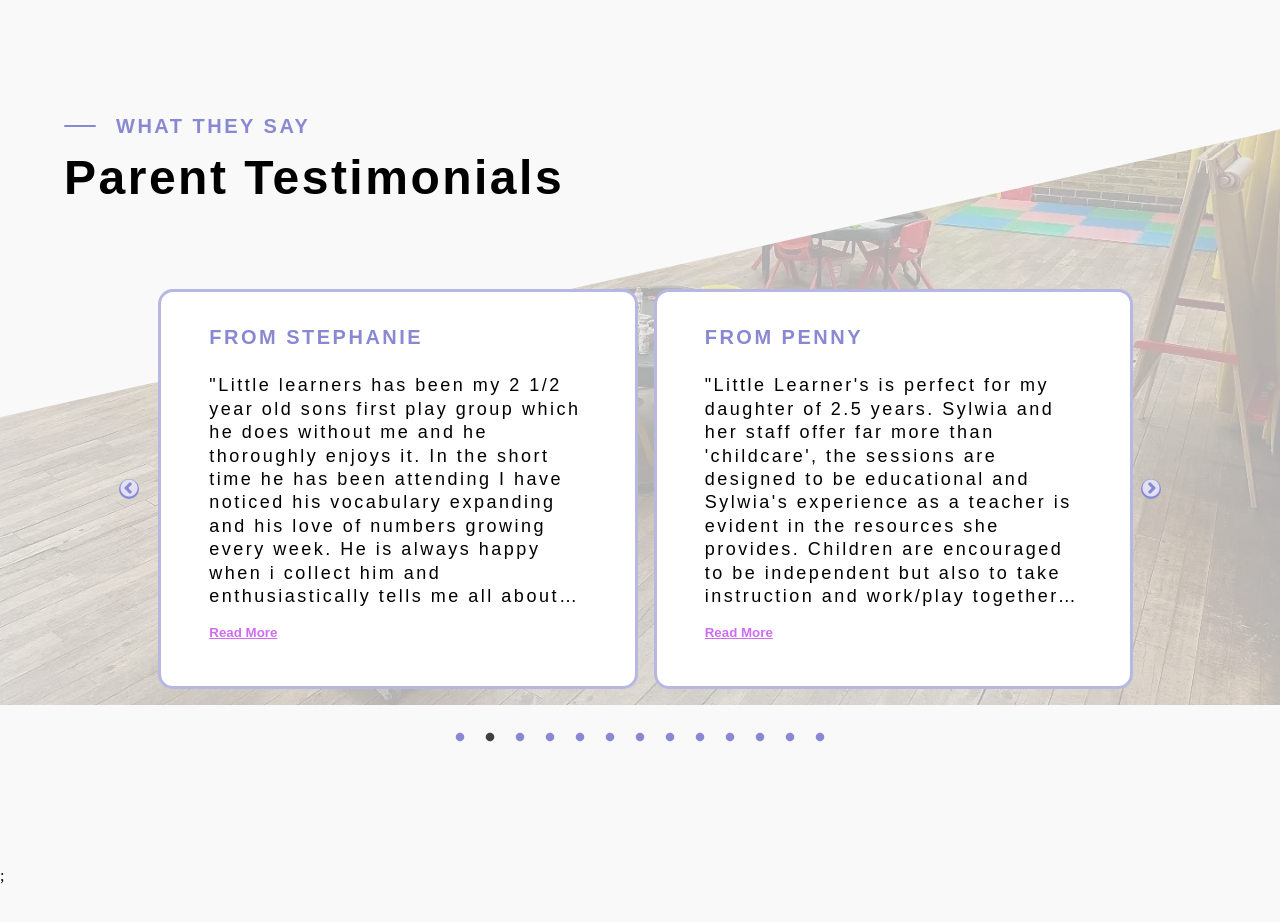
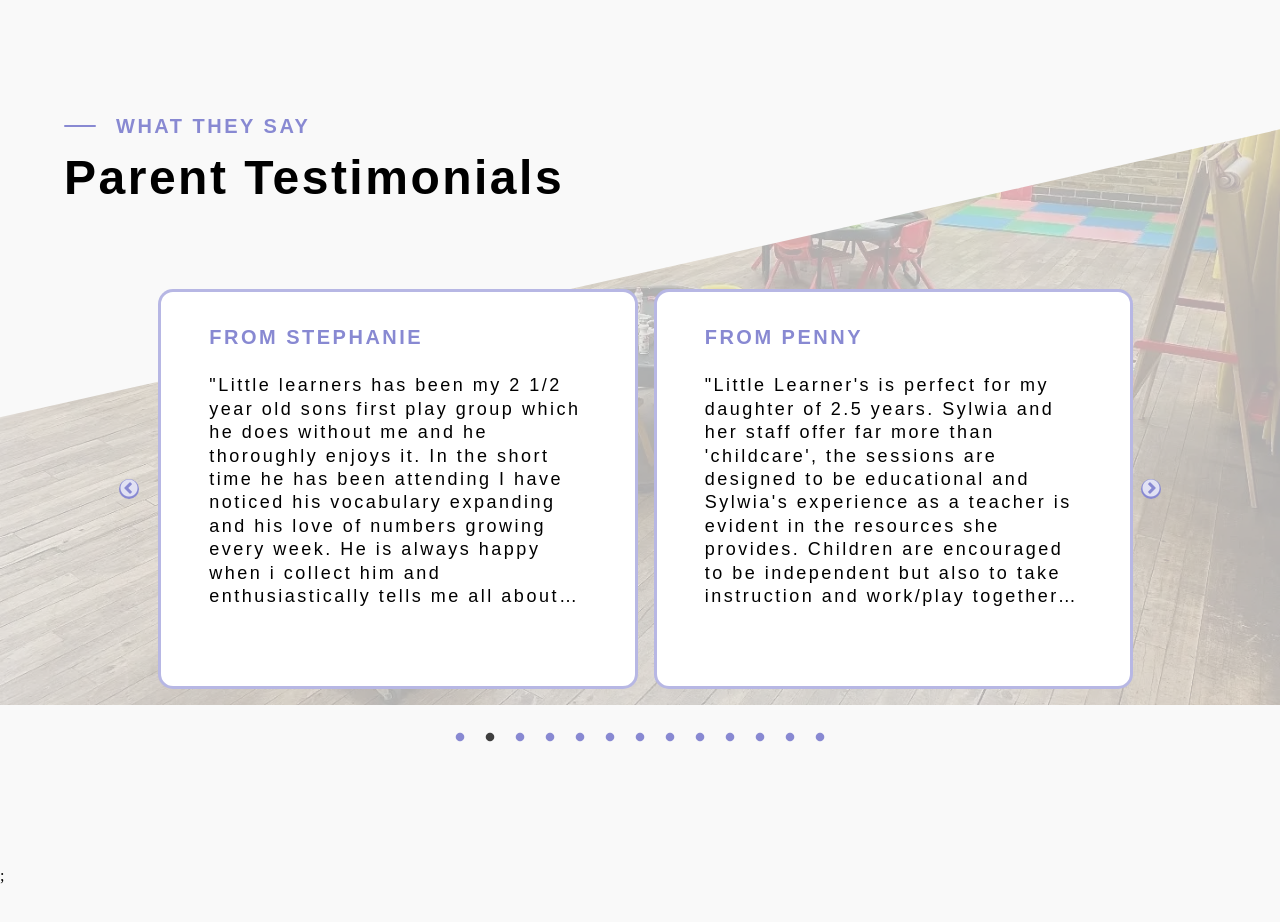
Before and after one commit to curveservices/little-learners, a React (Vite) app: page / in a window 1280 px wide. Shown: the part 4632-5554 px from the top of the page. Built offline with nearby package versions, Linux system fonts and the light colour scheme.

Commit message:
refactored for accessibility

```diff
--- a/src/components/testimonials/index.jsx
+++ b/src/components/testimonials/index.jsx
@@ -10,14 +10,20 @@ ReactModal.setAppElement("#root");
 
 const TestimonialCard = ({ testimonial }) => {
   const textRef = useRef(null);
+  const cardRef = useRef(null);
   const [showReadMore, setShowReadMore] = useState(false);
   const [isModalOpen, setIsModalOpen] = useState(false);
+  const [isCloned, setIsCloned] = useState(false);
 
   useEffect(() => {
     const el = textRef.current;
     if (el && el.scrollHeight > el.clientHeight) {
       setShowReadMore(true);
     }
+    const cloned = cardRef.current
+      ?.closest(".slick-slide")
+      ?.classList.contains("slick-cloned");
+    setIsCloned(cloned);
   }, []);
 
   const openModal = () => setIsModalOpen(true);
@@ -29,9 +35,11 @@ const TestimonialCard = ({ testimonial }) => {
       <div className="text-container">
         <p className="text">{testimonial.text}</p>
       </div>
-      <button onClick={() => setIsModalOpen(true)} className="read-more-btn">
+      {!isCloned && showReadMore && (
+        <button onClick={openModal} className="read-more-btn">
           Read More
         </button>
+      )}
 
       <ReactModal
         isOpen={isModalOpen}
@@ -128,7 +136,7 @@ const Testimonials = () => {
   };
 
   return (
-    <div className="testimonial-container" aria-hidden="false">
+    <div className="testimonial-container">
       <div className="text-box">
         <div className="subtitle">
           <div className="indent"></div>
@@ -136,12 +144,13 @@ const Testimonials = () => {
         </div>
         <h2>Parent Testimonials</h2>
       </div>
-
+      <section aria-label="Testimonials" role="region">
         <Slider {...sliderSettings}>
           {testimonials.map((testimonial, index) => (
             <TestimonialCard key={index} testimonial={testimonial} />
           ))}
         </Slider>
+      </section>
     </div>
   );
 };
```
Lines whose indentation alone changed are shown as unchanged.
